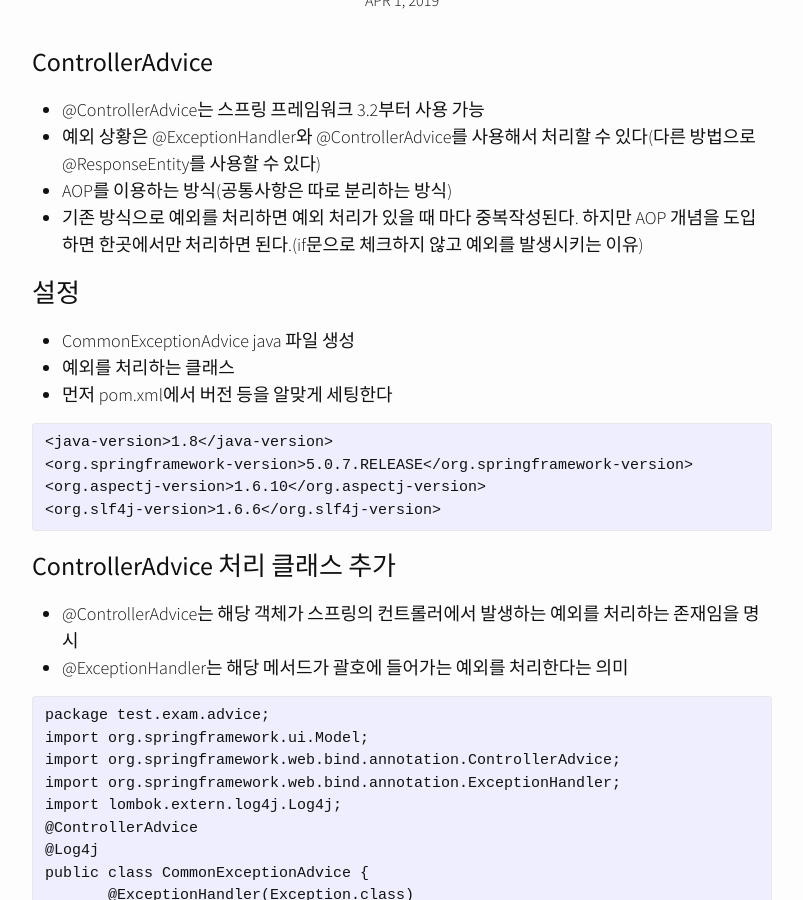
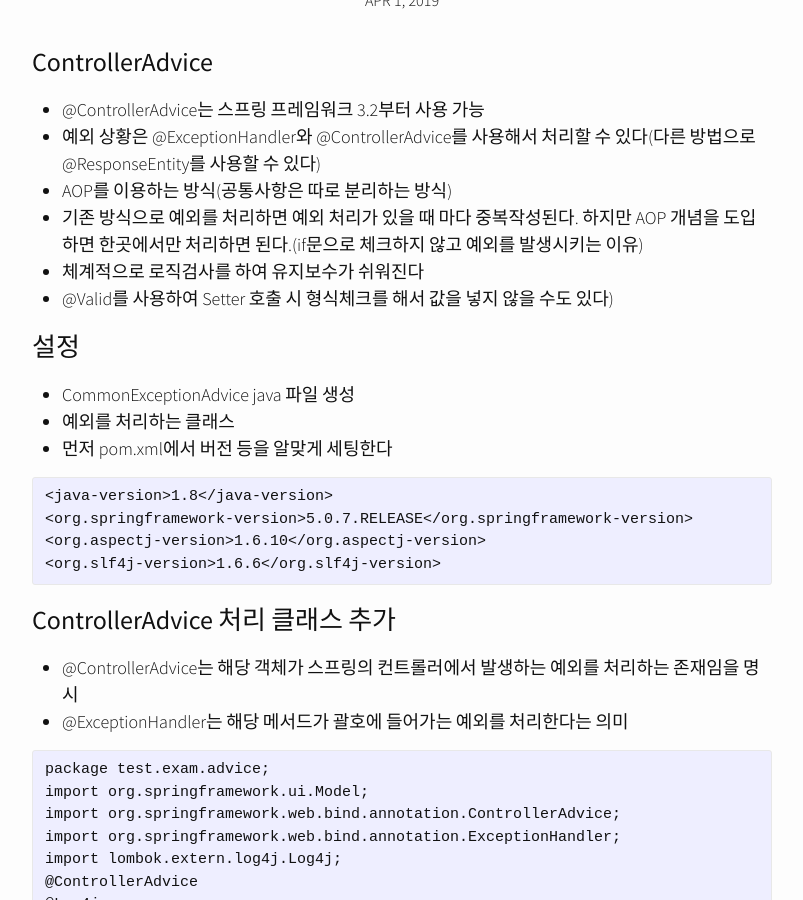
Before and after one commit to parkwonhui/parkwonhui.dev-github.io, a Jekyll site: the page built from _posts/java/2019-4-01-java-controller-advice.md, in a window 1280 px wide and 900 px high, scrolled down 434 px. Shown: the whole window, without its empty margins (238-1041 px from the left). Built offline with Jekyll 4.4.1, drawn with Linux system fonts in a browser that asks for light colours; nearby versions of some CDN libraries; comment, search, counter and statistics services are not loaded.

Commit message:
ControllerAdvice 내용 추가

```diff
--- a/_posts/java/2019-4-01-java-controller-advice.md
+++ b/_posts/java/2019-4-01-java-controller-advice.md
@@ -11,6 +11,8 @@ comments: true
 - 예외 상황은 @ExceptionHandler와 @ControllerAdvice를 사용해서 처리할 수 있다(다른 방법으로 @ResponseEntity를 사용할 수 있다)
 - AOP를 이용하는 방식(공통사항은 따로 분리하는 방식)
 - 기존 방식으로 예외를 처리하면 예외 처리가 있을 때 마다 중복작성된다. 하지만 AOP 개념을 도입하면 한곳에서만 처리하면 된다.(if문으로 체크하지 않고 예외를 발생시키는 이유)
+- 체계적으로 로직검사를 하여 유지보수가 쉬워진다
+- @Valid를 사용하여 Setter 호출 시 형식체크를 해서 값을 넣지 않을 수도 있다)
 
 ### 설정
 - CommonExceptionAdvice java 파일 생성
```
